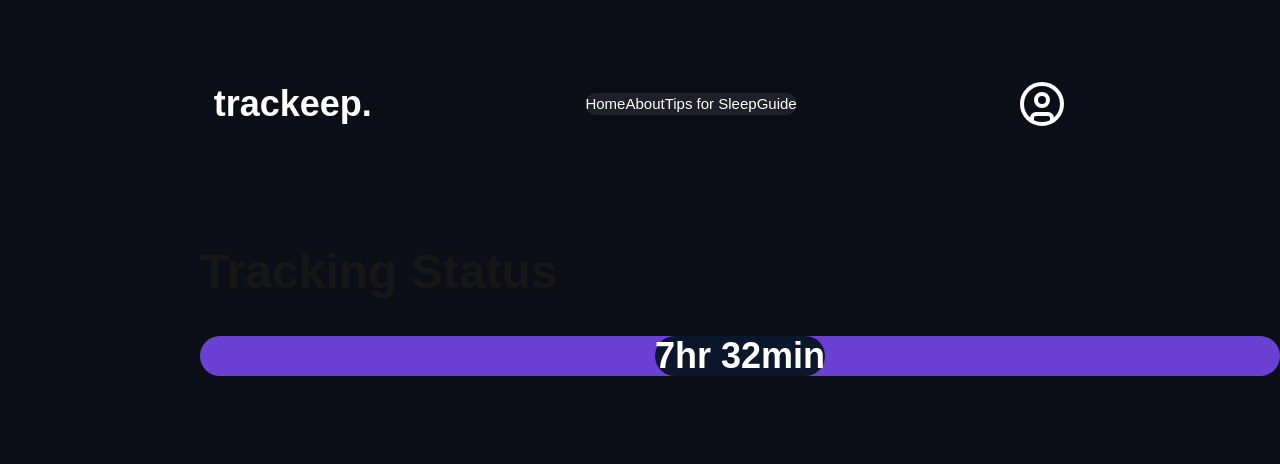
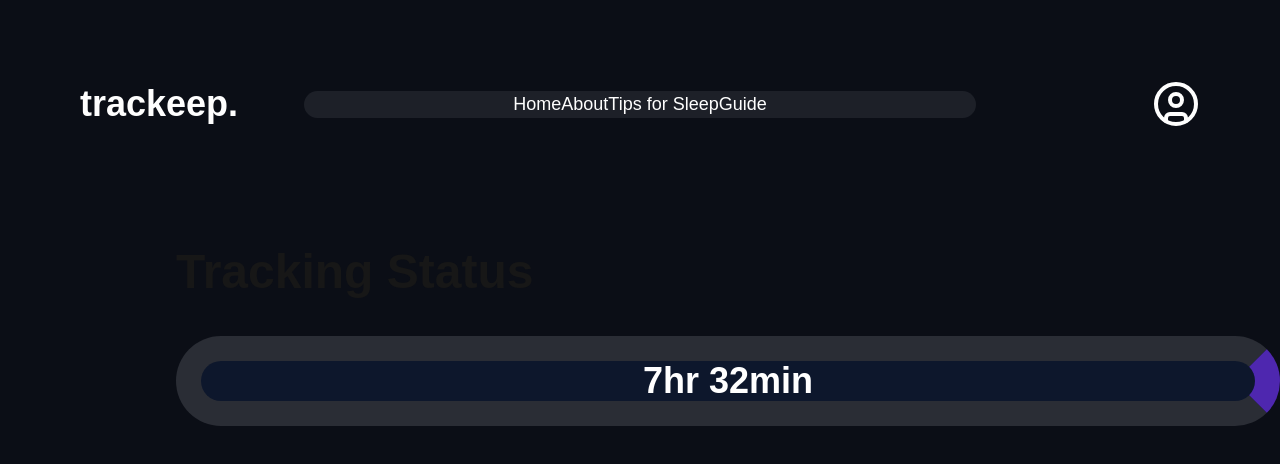
Before and after one commit to PinQusestion/Sleep_Tracker, a Next.js app: page /home in a window 1280 px wide. Shown: the top 464 px of the page. Built offline with nearby package versions, Linux system fonts and the light colour scheme.

Commit message:
Fixed the navbar

```diff
--- a/app/components/Navbar.js
+++ b/app/components/Navbar.js
@@ -4,15 +4,17 @@ import Link from "next/link";
 
 function Navbar() {
   return (
-    <div className="w-full flex flex-row justify-evenly items-center text-[#fefefe]">
-      <h1 className="font-bold text-4xl">trackeep.</h1>
-      <div className="bg-[#1d2028] flex flex-row px-[80] py-[20] rounded-4xl gap-[64] text-[15px] mr-2">
+    <div className="w-full grid grid-cols-5 px-20 items-center text-[#fefefe]">
+      <Link href="/"><h1 className="font-bold text-4xl">trackeep.</h1></Link>
+      <div className="bg-[#1d2028] flex px-[80] col-span-3 py-[20] rounded-4xl gap-[64] text-[18px] justify-center">
         <Link href="/home">Home</Link>
         <Link href="/about">About</Link>
         <Link href="/tips">Tips for Sleep</Link>
         <Link href="/guide">Guide</Link>
       </div>
-      <UserCircle size={48} className="right-0" />
+      <div className="flex justify-end">
+      <UserCircle size={48} className="" />
+      </div>
     </div>
   );
 }
--- a/app/home/page.js
+++ b/app/home/page.js
@@ -7,26 +7,20 @@ function page() {
     <div className="w-full pt-20 bg-[#0B0E16] min-h-screen">
       <Navbar />
 
-      <div className="w-full flex flex-col justify-center mt-30 pl-50 font-[switzer variable]">
+      <div className="w-full flex flex-col justify-center mt-30 pl-44 font-[switzer variable]">
         <h1 className="text-5xl font-bold mb-10">Tracking Status</h1>
         <div className="w-full">
           {/* Showing the sleep debt */}
-          <div className="w-[351] h-[351] bg-[#6A40D3] rounded-full flex justify-center items-center">
-            <div className="w-[289] h-[289] bg-[#0D172C] rounded-full flex justify-center items-center">
-              <h4 className="font-bold text-4xl text-white">7hr 32min</h4>
-            </div>
+          <div className="w-[289] h-[289] bg-[#0D172C] rounded-full flex justify-center items-center border-solid border-[#2a2d35] border-25 border-e-[#4e27af]">
+            <h4 className="font-bold text-4xl text-white">7hr 32min</h4>
           </div>
           {/* Describing about the sleep quality and comparison*/}
           <div className="w-1/2">
-            <div> {/* Comparison */}
-
+            <div>
+              {/* Comparison */}
             </div>
-            <div> {/* Sleep Quality */}
-
-            </div>
-            <div> {/* Remaining bed time */}
-
-            </div>
+            <div> {/* Sleep Quality */}</div>
+            <div> {/* Remaining bed time */}</div>
           </div>
         </div>
       </div>
--- a/app/page.js
+++ b/app/page.js
@@ -1,6 +1,7 @@
 import Image from "next/image";
 import moon from "../public/image/moon.png";
 import Navbar from "./components/Navbar";
+import Link from "next/link";
 
 export default function Home() {
   return (
@@ -21,7 +22,7 @@ export default function Home() {
           Sleep. Track. Improve
         </h1>
         <p className="mt-3">Enhance your sleep quality, schedules and be at your best</p>
-        <button className="bg-white text-black py-2 px-5 rounded-2xl mt-8">Get Started</button>
+        <Link href="/home"><button className="bg-white text-black py-2 px-5 rounded-2xl mt-8 hover:cursor-pointer">Get Started</button></Link>
       </div>
     </div>
   );
```
